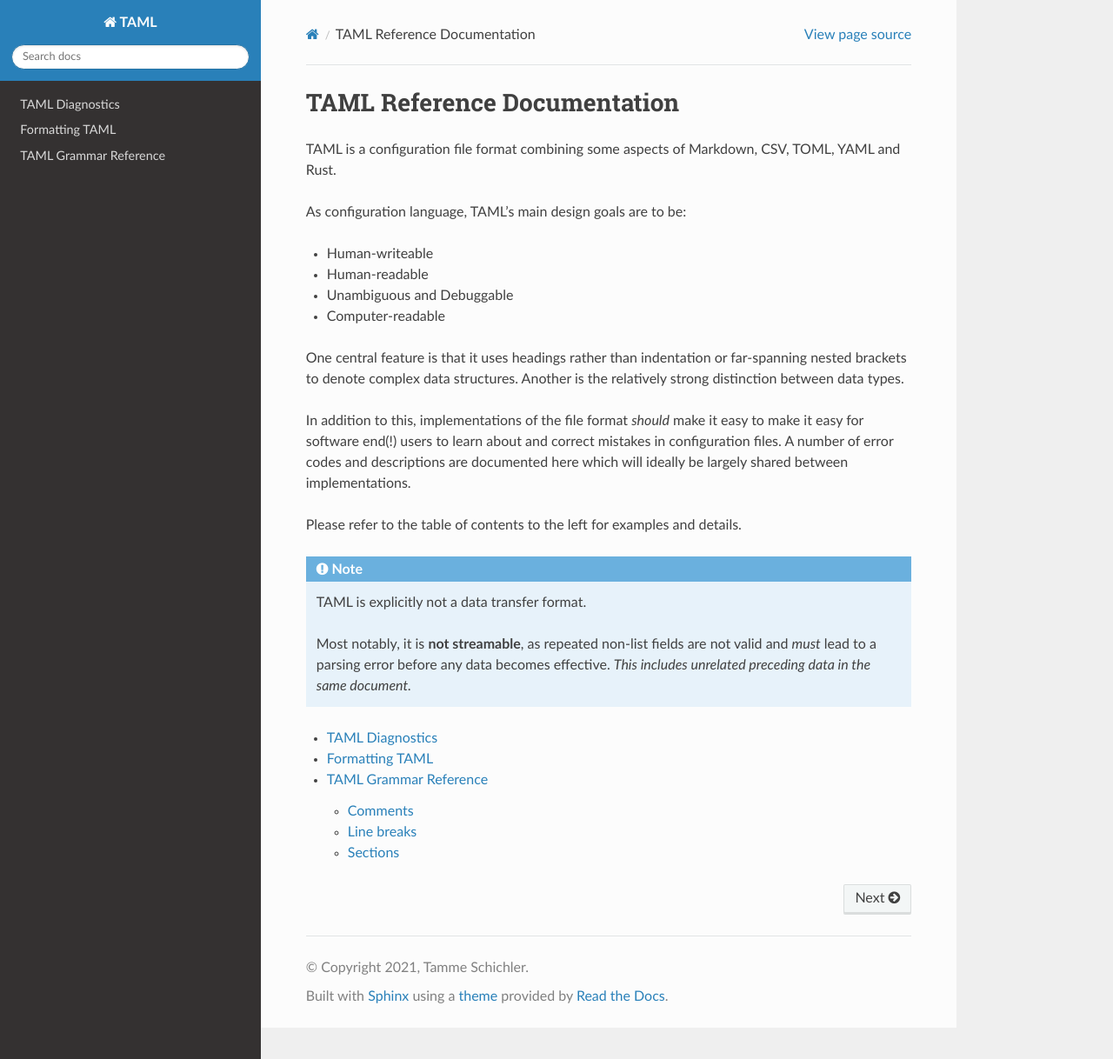
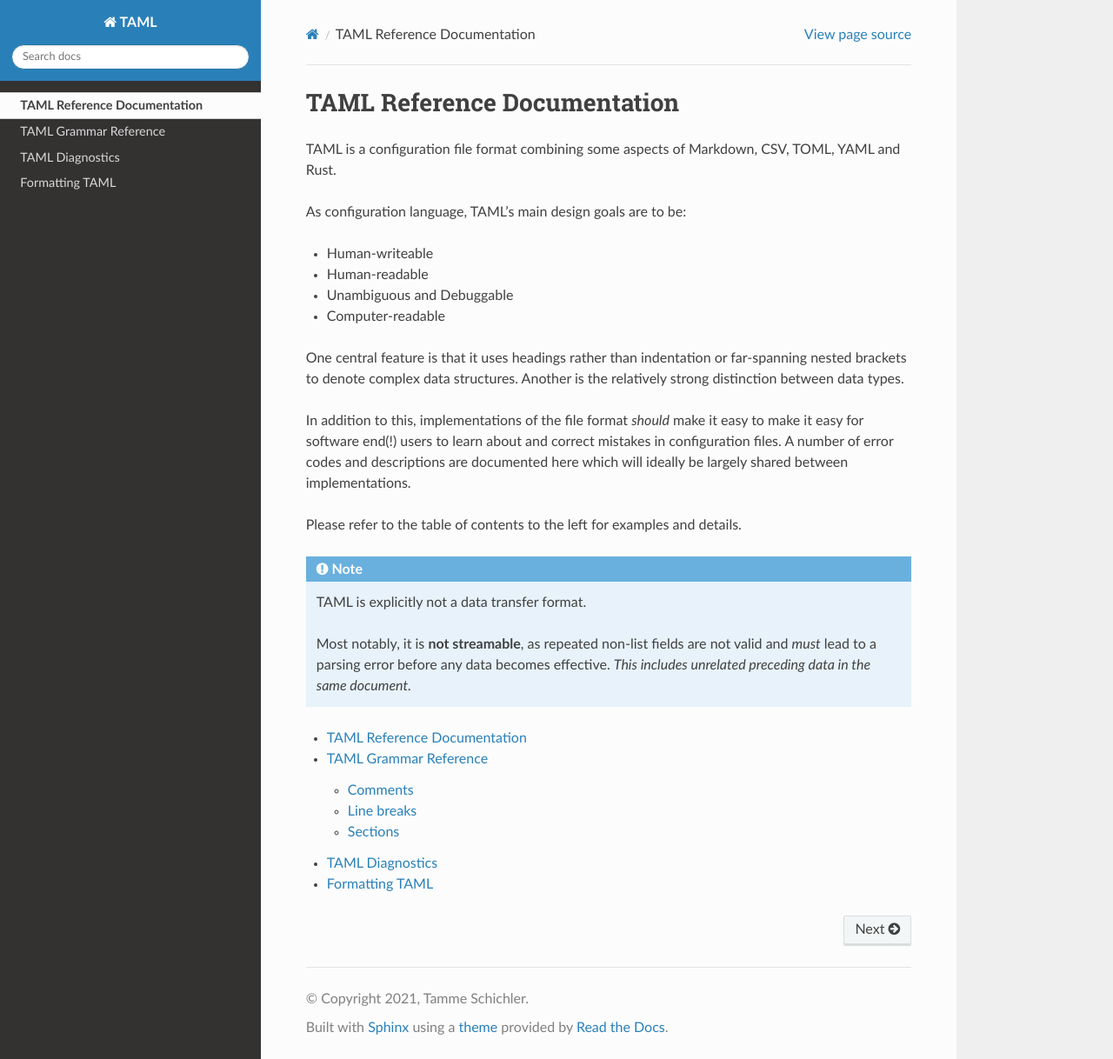
Before and after one commit to Tamschi/taml, a Sphinx documentation site: the page built from docs/index.rst, in a window 1280 px wide and 1218 px high. Shown: the whole window at 87% size. Built offline with Sphinx 7.4.7 and the Read the Docs theme 2.0.0, drawn with Linux system fonts in a browser that asks for light colours; some of the changed lines change nothing that is shown.

Commit message:
Explicitly list pages to have an intentional order

```diff
--- a/docs/index.rst
+++ b/docs/index.rst
@@ -33,4 +33,7 @@
 	:maxdepth: 2
 	:glob:
 
-	*
+	self
+	grammar
+	diagnostics
+	formatting
```
